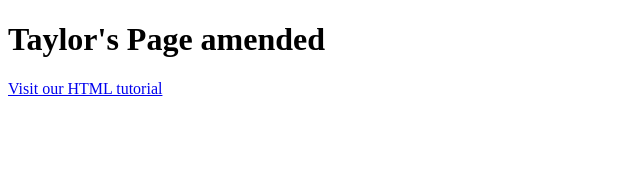
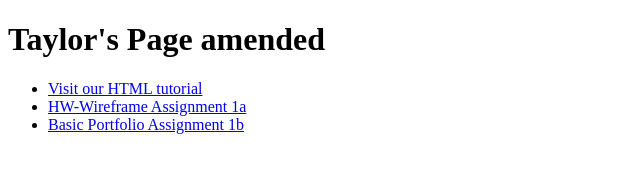
Before and after one commit to taylorfantin/taylorfantin.github.io, a plain HTML site: page index.html in a window 1280 px wide. Shown: the whole page, without its empty margins (0-640 px from the left). Drawn offline with Linux system fonts and the light colour scheme.

Commit message:
Week 1 assinment uploads

```diff
--- a/index.html
+++ b/index.html
@@ -6,7 +6,11 @@
 
 <body>
     <h1>Taylor's Page amended</h1>
-    <a href="https://taylorfantin.github.io/testgit13/">Visit our HTML tutorial</a>
+    <ul>
+    <li><a href="https://taylorfantin.github.io/testgit13/">Visit our HTML tutorial</a></li>
+    <li><a href="https://taylorfantin.github.io/HW-WireFrame/">HW-Wireframe Assignment 1a</a></li>
+    <li><a href="https://taylorfantin.github.io/Basic-Portfolio/">Basic Portfolio Assignment 1b</a></li>
+    </ul>
 
 </body>
 </html>
```
